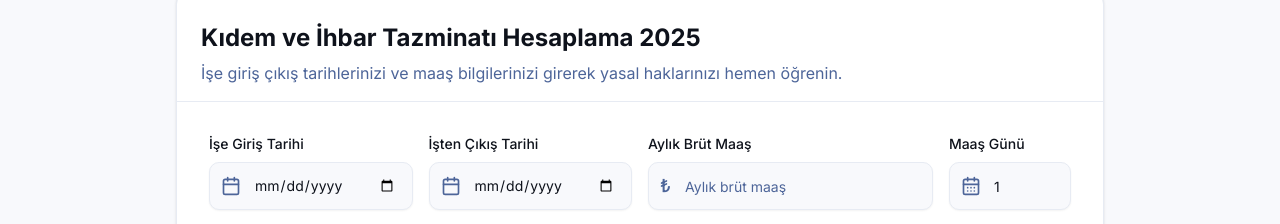
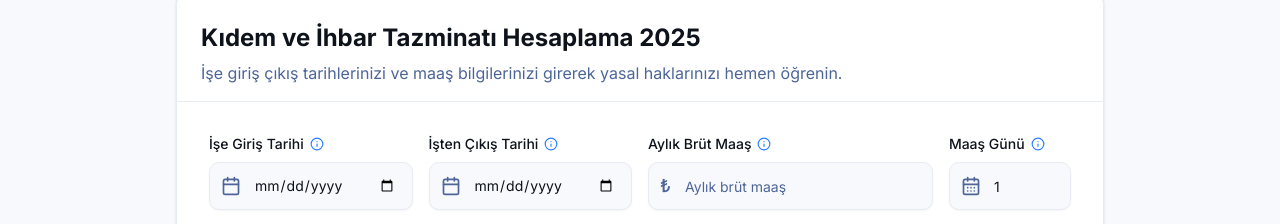
Before and after one commit to FrknKoseoglu/hakkimne, a Next.js app: page / in a window 1280 px wide. Shown: the part 106-330 px from the top of the page. Built offline with nearby package versions, Linux system fonts and the light colour scheme.

Commit message:
feat: add SeveranceCalculator component for severance pay calculation. [deploy]

```diff
--- a/src/components/SeveranceCalculator.tsx
+++ b/src/components/SeveranceCalculator.tsx
@@ -425,8 +425,9 @@ export function SeveranceCalculator() {
             <div className="flex flex-col md:flex-row gap-4">
               {/* İşe Giriş Tarihi - 25% */}
               <div className="w-full md:w-[25%] space-y-2">
-                <Label htmlFor="startDate" className="text-sm font-medium text-[var(--text-main)]">
+                <Label htmlFor="startDate" className="text-sm font-medium text-[var(--text-main)] flex items-center gap-1.5">
                   İşe Giriş Tarihi
+                  <Info className="w-3.5 h-3.5 text-blue-500" />
                 </Label>
                 <div className="relative">
                   <Calendar className="absolute left-3 top-1/2 -translate-y-1/2 text-[var(--text-muted)] w-5 h-5" />
@@ -443,8 +444,9 @@ export function SeveranceCalculator() {
 
               {/* İşten Çıkış Tarihi - 25% */}
               <div className="w-full md:w-[25%] space-y-2">
-                <Label htmlFor="endDate" className="text-sm font-medium text-[var(--text-main)]">
+                <Label htmlFor="endDate" className="text-sm font-medium text-[var(--text-main)] flex items-center gap-1.5">
                   İşten Çıkış Tarihi
+                  <Info className="w-3.5 h-3.5 text-blue-500" />
                 </Label>
                 <div className="relative">
                   <Calendar className="absolute left-3 top-1/2 -translate-y-1/2 text-[var(--text-muted)] w-5 h-5" />
@@ -461,8 +463,9 @@ export function SeveranceCalculator() {
 
               {/* Aylık Brüt Maaş - 35% */}
               <div className="w-full md:w-[35%] space-y-2">
-                <Label htmlFor="grossSalary" className="text-sm font-medium text-[var(--text-main)]">
+                <Label htmlFor="grossSalary" className="text-sm font-medium text-[var(--text-main)] flex items-center gap-1.5">
                   Aylık Brüt Maaş
+                  <Info className="w-3.5 h-3.5 text-blue-500" />
                 </Label>
                 <div className="relative">
                   <span className="absolute left-3 top-1/2 -translate-y-1/2 text-[var(--text-muted)] font-medium text-lg">
@@ -487,8 +490,9 @@ export function SeveranceCalculator() {
 
               {/* Maaş Günü - 15% */}
               <div className="w-full md:w-[15%] space-y-2">
-                <Label htmlFor="salaryDay" className="text-sm font-medium text-[var(--text-main)]">
+                <Label htmlFor="salaryDay" className="text-sm font-medium text-[var(--text-main)] flex items-center gap-1.5">
                   Maaş Günü
+                  <Info className="w-3.5 h-3.5 text-blue-500" />
                 </Label>
                 <div className="relative">
                   <CalendarDays className="absolute left-3 top-1/2 -translate-y-1/2 text-[var(--text-muted)] w-5 h-5" />
```
